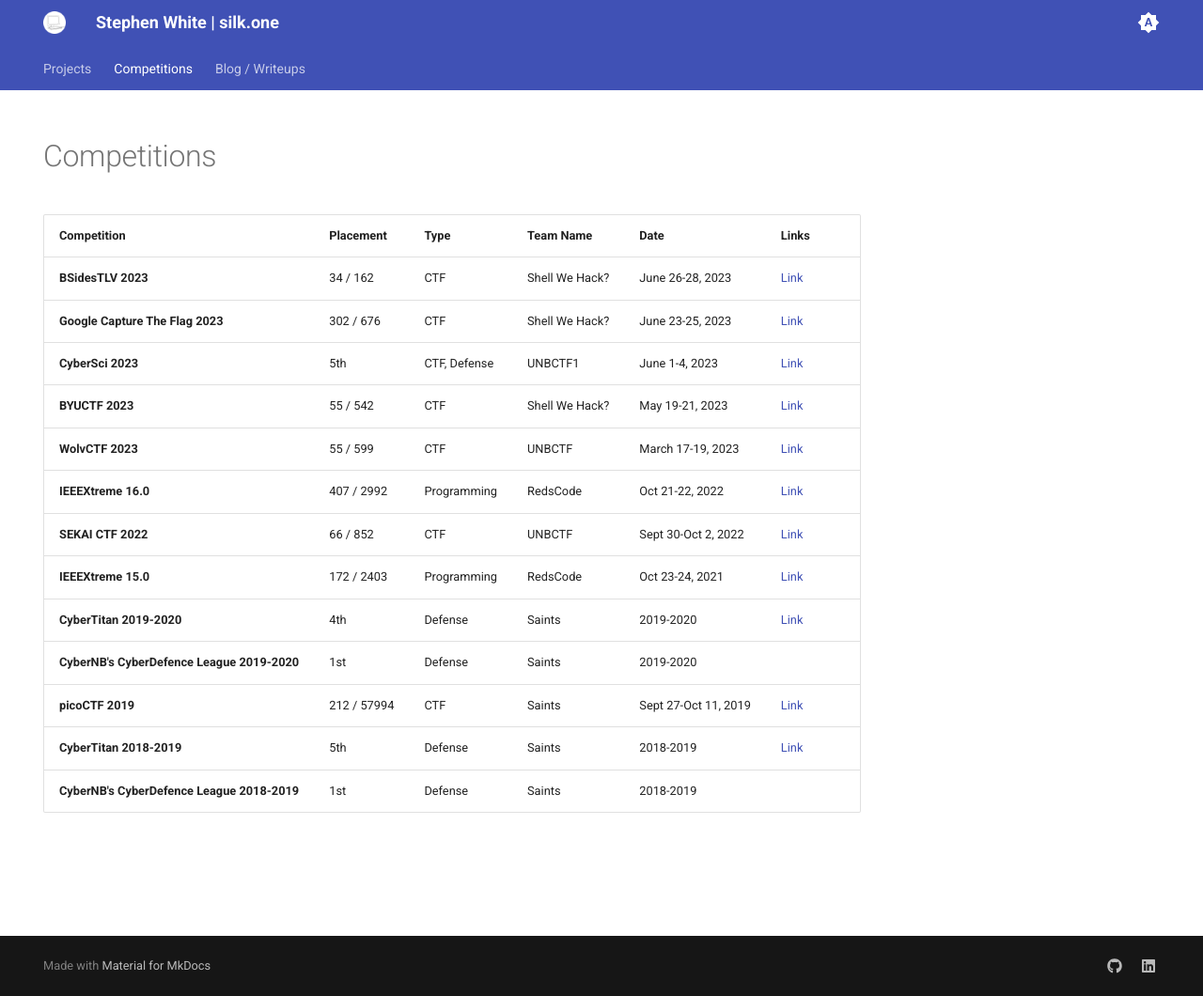
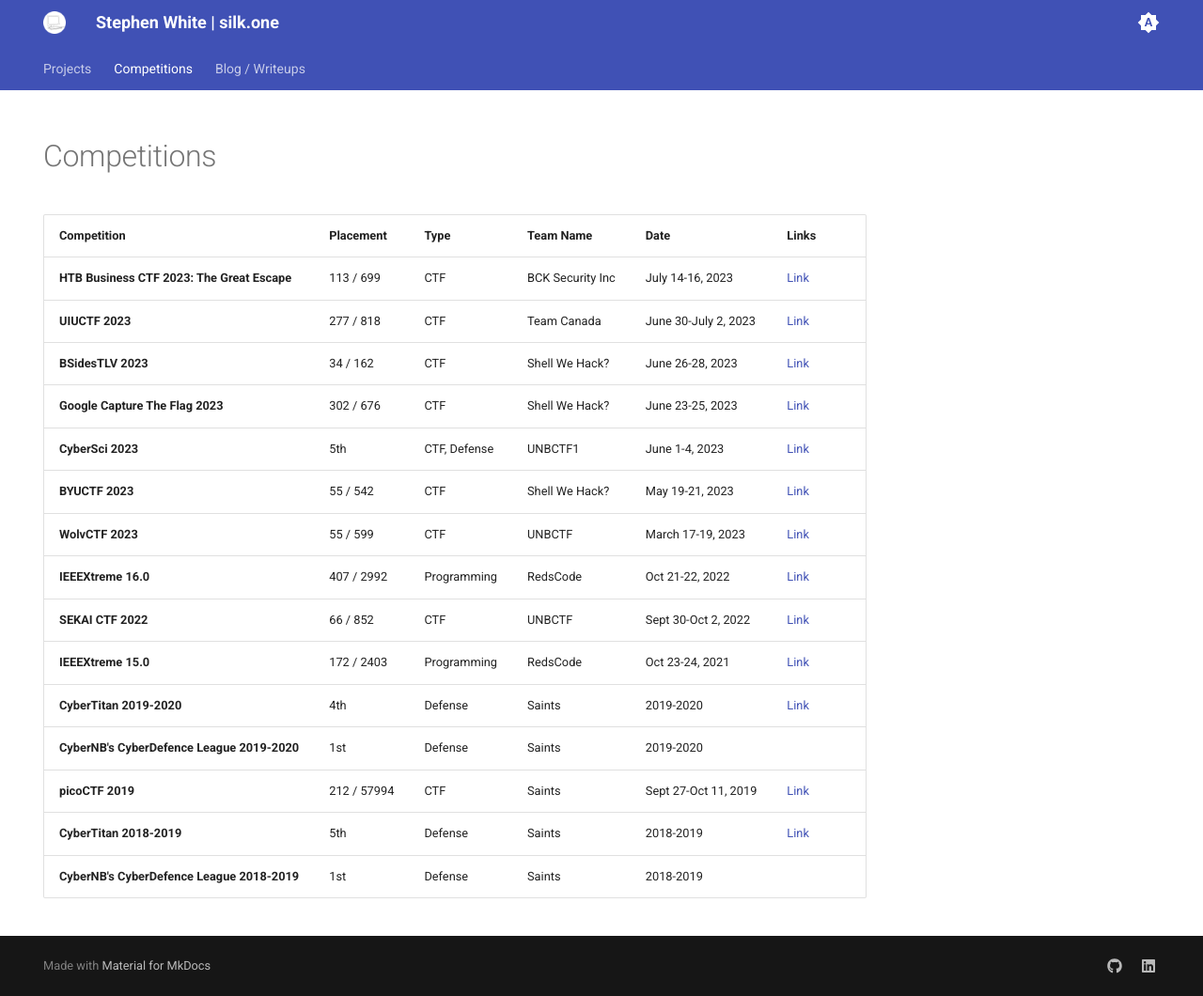
Before and after one commit to iamsilk/silk.one, an MkDocs documentation site: the page built from docs/competitions.md, in a window 1280 px wide and 1060 px high. Shown: the whole window at 94% size. Built offline with MkDocs 1.6.1 and Material for MkDocs 9.7.7, drawn with Linux system fonts in a browser that asks for light colours.

Commit message:
Add UIUCTF and HTB Business CTF

```diff
--- a/docs/competitions.md
+++ b/docs/competitions.md
@@ -8,6 +8,8 @@
 
 | Competition                                      | Placement     | Type         | Team Name        | Date                      | Links                                                                                   |
 | ------------------------------------------------ | ------------- | ------------ | ---------------- | ------------------------- | --------------------------------------------------------------------------------------- |
+| **HTB Business CTF 2023: The Great Escape**      | 113 / 699     | CTF          | BCK Security Inc | July 14-16, 2023          | [Link](https://ctftime.org/event/1989)                                                  |
+| **UIUCTF 2023**                                  | 277 / 818     | CTF          | Team Canada      | June 30-July 2, 2023      | [Link](https://ctftime.org/event/1899)                                                  |
 | **BSidesTLV 2023**                               | 34 / 162      | CTF          | Shell We Hack?   | June 26-28, 2023          | [Link](https://ctftime.org/event/2008)                                                  |
 | **Google Capture The Flag 2023**                 | 302 / 676     | CTF          | Shell We Hack?   | June 23-25, 2023          | [Link](https://ctftime.org/event/1929)                                                  |
 | **CyberSci 2023**                                | 5th           | CTF, Defense | UNBCTF1          | June 1-4, 2023            | [Link](https://cybersecuritychallenge.ca/en/)                                           |
```
